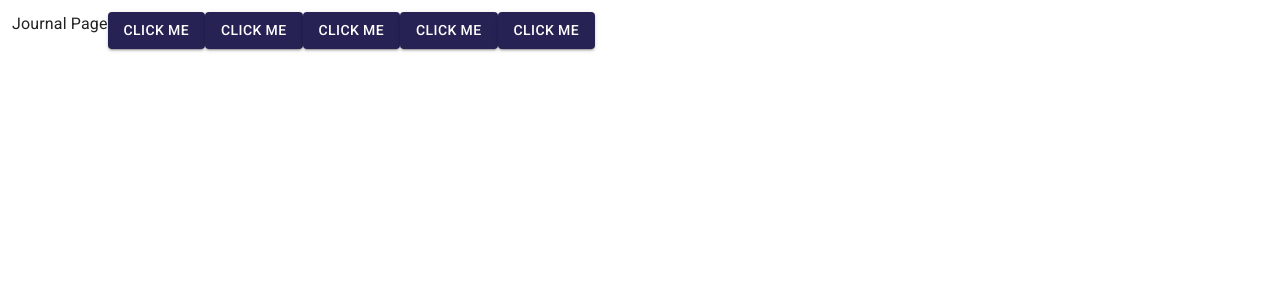
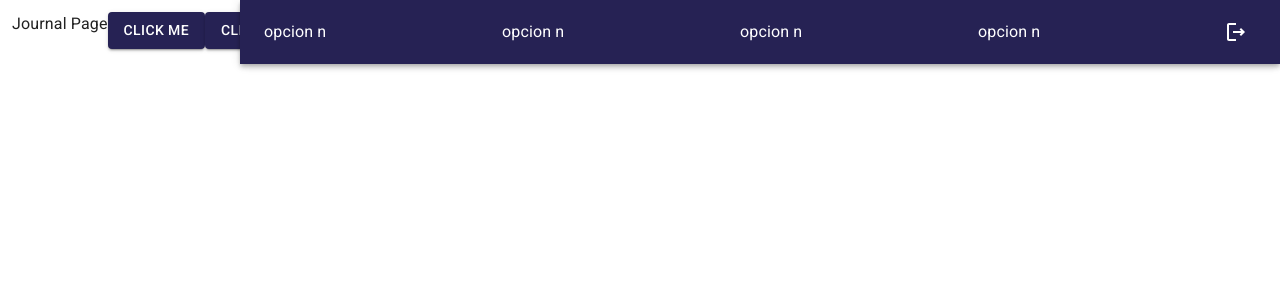
Before and after one commit to ManuelAlejandro93/journal, a React (Vite) app: page / in a window 1280 px wide. Shown: the top 300 px of the page. Built offline with nearby package versions, Linux system fonts and the light colour scheme; what tailwindcss-animated would draw is missing.

Commit message:
cap 249 sin testing listo.

```diff
--- a/src/Journal/Layout/JournalLayout.tsx
+++ b/src/Journal/Layout/JournalLayout.tsx
@@ -1,11 +1,13 @@
+import { Navbar } from '@/Journal';
+
 interface Props {
   children: React.ReactElement[];
 }
 
-const drawerWidthSizePx: number = 240;
 export const JournalLayout = ({ children }: Props) => {
   return (
     <div className='flex'>
+      <Navbar />
       <main className='flex flex-grow p-3'>{children}</main>
     </div>
   );
--- a/src/Journal/Pages/JournalPage.tsx
+++ b/src/Journal/Pages/JournalPage.tsx
@@ -1,4 +1,4 @@
-import { Button, Typography } from '@mui/material';
+import { Button } from '@mui/material';
 import { JournalLayout } from '@/Journal';
 
 export const JournalPage = () => {
--- /dev/null
+++ b/src/Journal/components/Navbar.tsx
@@ -0,0 +1,34 @@
+import { LogoutOutlined, MenuOutlined } from '@mui/icons-material';
+import { AppBar, IconButton, Toolbar } from '@mui/material';
+
+const drawerWidthSizePx: number = 240;
+export const Navbar = () => {
+  return (
+    <AppBar
+      position='fixed'
+      sx={{
+        width: { sm: `calc(100% - ${drawerWidthSizePx}px)` },
+        ml: { sm: `${drawerWidthSizePx}px` }
+      }}
+    >
+      <Toolbar>
+        <IconButton
+          color='inherit'
+          sx={{ display: { sm: 'none' } }}
+        >
+          <MenuOutlined></MenuOutlined>
+        </IconButton>
+
+        <div className='w-full flex justify-between items-center'>
+          <p>opcion n</p>
+          <p>opcion n</p>
+          <p>opcion n</p>
+          <p>opcion n</p>
+          <IconButton>
+            <LogoutOutlined sx={{ color: 'white' }}></LogoutOutlined>
+          </IconButton>
+        </div>
+      </Toolbar>
+    </AppBar>
+  );
+};
--- /dev/null
+++ b/src/Journal/components/index.ts
@@ -0,0 +1 @@
+export * from './Navbar';
--- a/src/Journal/index.ts
+++ b/src/Journal/index.ts
@@ -1,3 +1,4 @@
 export * from './Pages';
 export * from './Routes';
 export * from './Layout';
+export * from './components';
```
